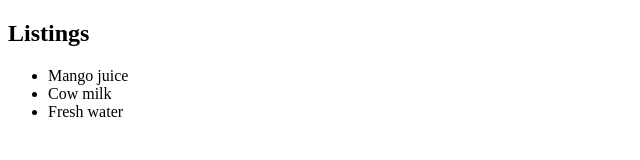
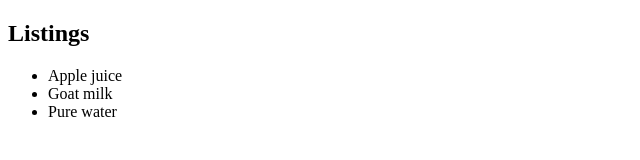
Before and after one commit to Sarah-Wambui/listings, a plain HTML site: page index.html in a window 1280 px wide. Shown: the full height of the page, 0-640 px from the left. Drawn offline with Linux system fonts and the light colour scheme.

Commit message:
created branch gh-pages altered listings

```diff
--- a/index.html
+++ b/index.html
@@ -10,9 +10,9 @@
     <div>
         <h2>Listings</h2>
         <ul>
-            <li>Mango juice</li>
-            <li>Cow milk</li>
-            <li>Fresh water</li>
+            <li>Apple juice</li>
+            <li>Goat milk</li>
+            <li>Pure water</li>
         </ul>
     </div>
  </body>
```
